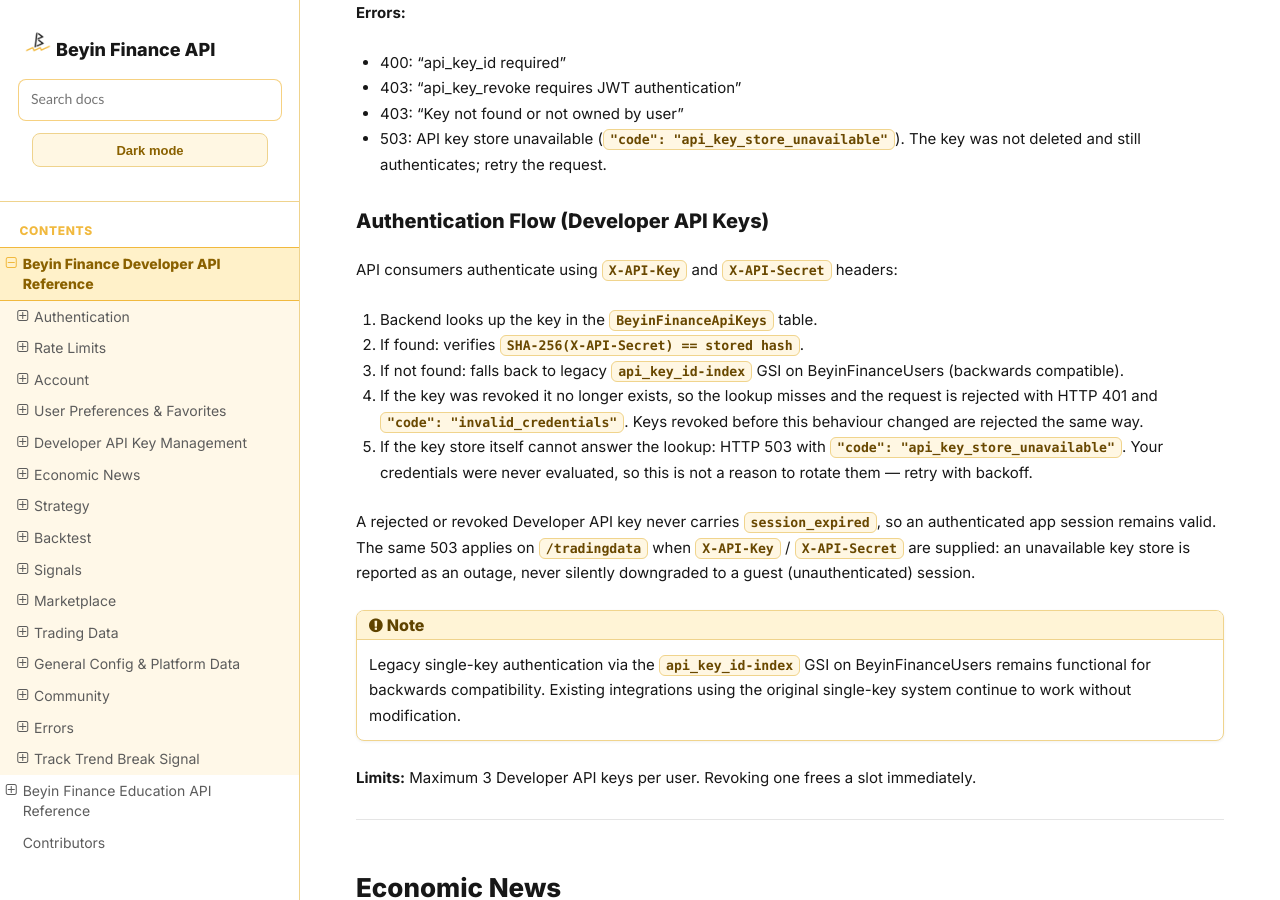
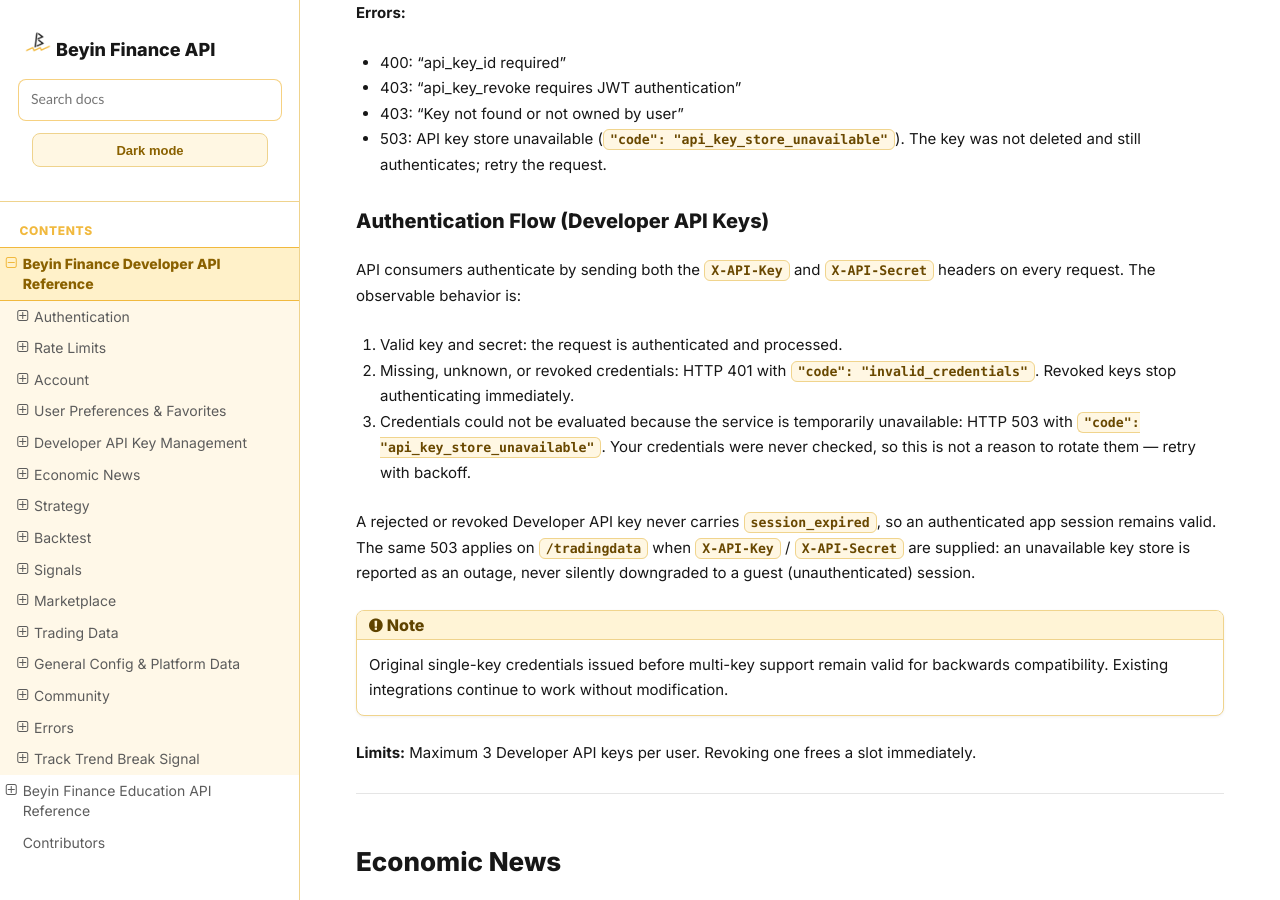
Before and after one commit to jnrbrain/Beyin-Finance, a Sphinx documentation site: the page built from docs/endpoints.md, in a window 1280 px wide and 900 px high, scrolled down 18513 px. Built offline with Sphinx 7.4.7 and the Read the Docs theme 3.1.0, drawn with Linux system fonts in a browser that asks for light colours.

Commit message:
docs(security): stop leaking internal auth storage details
The Developer API key auth-flow section named internal DynamoDB tables
(BeyinFinanceApiKeys, BeyinFinanceUsers), a GSI (api_key_id-index), and the
secret hashing scheme. None of this is needed by an API consumer and it hands
an attacker the backend data model and exact auth fallback logic.

Replace it with the client-observable contract only (send both headers;
401 invalid_credentials on bad/revoked; 503 api_key_store_unavailable on outage).

Co-Authored-By: Claude Opus 4.8 <noreply@anthropic.com>

```diff
--- a/docs/endpoints.md
+++ b/docs/endpoints.md
@@ -763,18 +763,17 @@ Revocation cannot be undone — issue a new key with `api_key_generate`.
 
 ### Authentication Flow (Developer API Keys)
 
-API consumers authenticate using `X-API-Key` and `X-API-Secret` headers:
-
-1. Backend looks up the key in the `BeyinFinanceApiKeys` table.
-2. If found: verifies `SHA-256(X-API-Secret) == stored hash`.
-3. If not found: falls back to legacy `api_key_id-index` GSI on
-   BeyinFinanceUsers (backwards compatible).
-4. If the key was revoked it no longer exists, so the lookup misses and the
-   request is rejected with HTTP 401 and `"code": "invalid_credentials"`.
-   Keys revoked before this behaviour changed are rejected the same way.
-5. If the key store itself cannot answer the lookup: HTTP 503 with
-   `"code": "api_key_store_unavailable"`. Your credentials were never evaluated,
-   so this is not a reason to rotate them — retry with backoff.
+API consumers authenticate by sending both the `X-API-Key` and `X-API-Secret`
+headers on every request. The observable behavior is:
+
+1. Valid key and secret: the request is authenticated and processed.
+2. Missing, unknown, or revoked credentials: HTTP 401 with
+   `"code": "invalid_credentials"`. Revoked keys stop authenticating
+   immediately.
+3. Credentials could not be evaluated because the service is temporarily
+   unavailable: HTTP 503 with `"code": "api_key_store_unavailable"`. Your
+   credentials were never checked, so this is not a reason to rotate them —
+   retry with backoff.
 
 A rejected or revoked Developer API key never carries `session_expired`, so an
 authenticated app session remains valid. The same 503 applies on
@@ -783,9 +782,8 @@ key store is reported as an outage, never silently downgraded to a guest
 (unauthenticated) session.
 
 :::{note}
-Legacy single-key authentication via the `api_key_id-index` GSI on
-BeyinFinanceUsers remains functional for backwards compatibility. Existing
-integrations using the original single-key system continue to work without
+Original single-key credentials issued before multi-key support remain valid
+for backwards compatibility. Existing integrations continue to work without
 modification.
 :::
 
```
